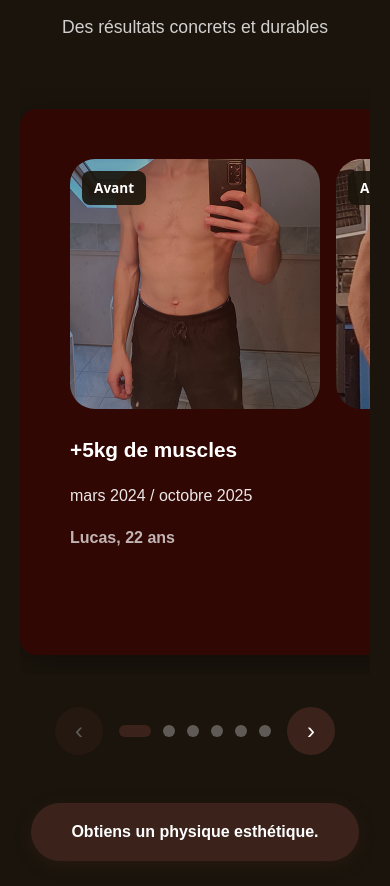
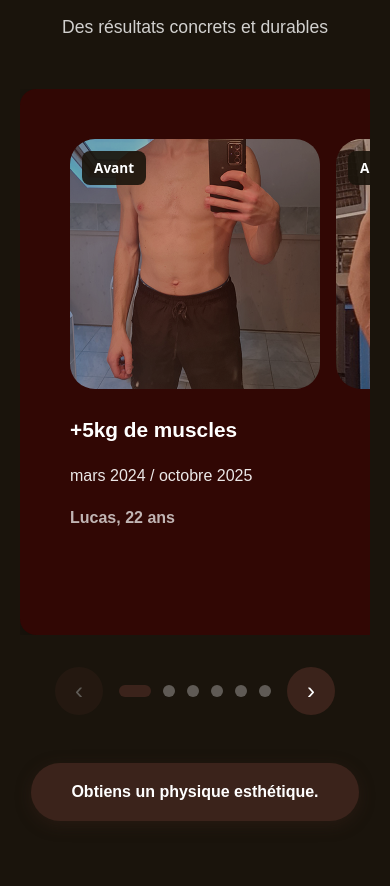
Before and after one commit to yass5602/Site-Blaisou, a plain HTML site: page index.html in a window 390 px wide. Shown: the part 1233-2119 px from the top of the page. Drawn offline with Linux system fonts and the light colour scheme; a web font is replaced by a local one.

Commit message:
Réglage du responsive smartphone

```diff
--- a/style.css
+++ b/style.css
@@ -5,6 +5,12 @@
   box-sizing: border-box;
 }
 
+/* 1. Empêcher tout débordement global */
+html,
+body {
+  overflow-x: hidden;
+  max-width: 100%;
+}
 html {
   scroll-behavior: smooth;
 }
@@ -142,6 +148,11 @@ footer {
 
 /* Responsive mobile */
 @media (max-width: 767px) {
+  .navbar {
+    max-width: 100%;
+    padding: 0 12px;
+  }
+
   .navbar-toggle {
     display: flex;
   }
@@ -368,7 +379,7 @@ section {
   display: flex;
   gap: 24px;
   overflow: hidden;
-  padding: 20px 0;
+  max-width: 100vw;
 }
 
 .testimonials-track {
@@ -435,7 +446,9 @@ img {
   font-weight: 600;
   opacity: 0.7;
 }
-
+.testimonials-track {
+  will-change: transform; /* optimisation */
+}
 /* Contrôles du carrousel */
 .carousel-controls {
   display: flex;
```
